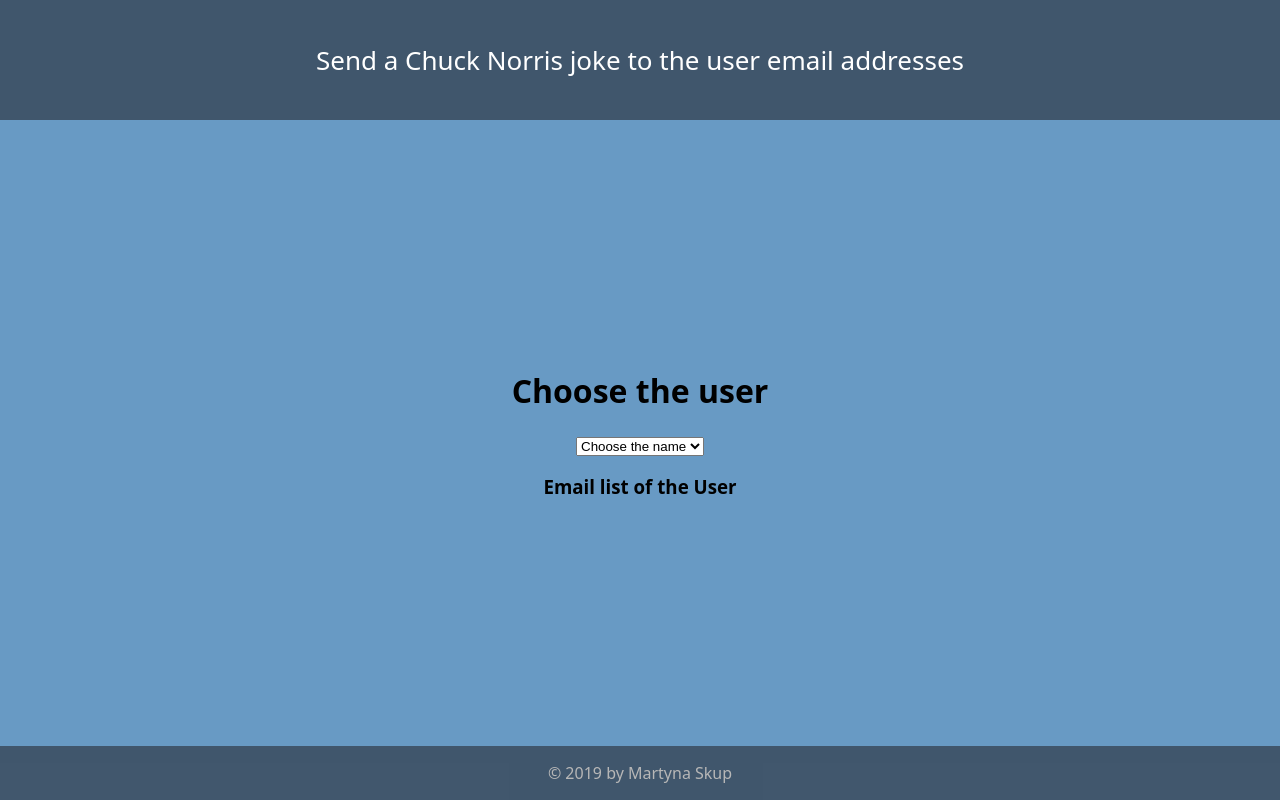
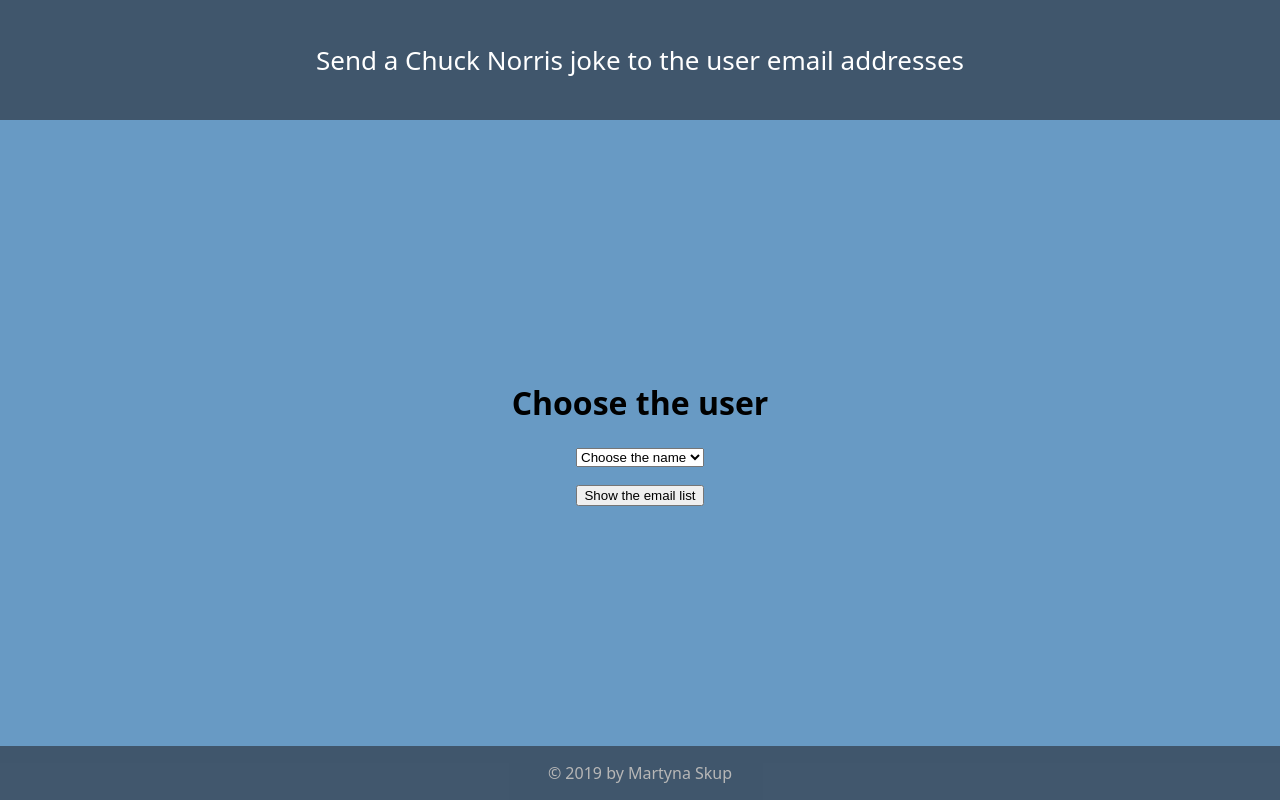
Before and after one commit to martynaskup/chuck-norris-email-jokes, a React (Create React App) app: page / in a window 1280 px wide. Built offline with nearby package versions, Linux system fonts and the light colour scheme.

Commit message:
Add email validation and hide/show email list button
1. Add RegExp with a path to validate the email addresses
2. Validate the emails of chosen user using the RegExp
3. Add a button to show or hide the email addresses of the chosen user
4. Correct the custom attribute from userId to userid

```diff
--- a/src/components/Main.js
+++ b/src/components/Main.js
@@ -8,6 +8,7 @@ const Main = () => {
   const [users, setUsers] = useState([]);
   const [userId, setUserId] = useState('');
   const [emails, setEmails] = useState([]);
+  const [showEmails, setShowEmails] = useState(false);
 
   useEffect(() => {
     setUsers(userData);
@@ -18,26 +19,31 @@ const Main = () => {
     const allEmails = emailData(id, users, userId);
     setEmails(allEmails);
   };
-
+  const handleEmailList = () => {
+    setShowEmails(!showEmails);
+  };
   return (
     <main role='main' className='App-main'>
       <h1>Choose the user</h1>
       <UserNameList users={users} handleChange={handleUserChange} />
-
       <p>
         {userId
           ? `This user has
             ${
               emails.length === 1
-                ? '1 email address'
-                : `${emails.length} email addresses`
+                ? '1 valid email address'
+                : `${emails.length} valid email addresses`
             }`
           : ''}
       </p>
 
       {/* *************show the user email list sorted by domain + email name*********** */}
-      <h3>Email list of the User</h3>
-      <EmailList emails={emails} userId={userId} />
+      <input
+        type='button'
+        value={!showEmails ? 'Show the email list' : 'Hide the email list'}
+        onClick={handleEmailList}
+      />
+      {showEmails ? <EmailList emails={emails} userId={userId} /> : null}
     </main>
   );
 };
--- a/src/components/emails/EmailList.js
+++ b/src/components/emails/EmailList.js
@@ -2,7 +2,7 @@ import React from 'react';
 
 const EmailList = ({ emails, userId }) => {
   const displayedEmails = emails.map((email, index) => (
-    <li key={index} userId={userId} style={{ display: 'block' }}>
+    <li key={index} userid={userId} style={{ display: 'block' }}>
       {email}
     </li>
   ));
--- a/src/components/emails/emailData.js
+++ b/src/components/emails/emailData.js
@@ -1,9 +1,16 @@
 const emailData = (id, users, userId) => {
   const emailList = [];
+
+  const RegExp = /^[a-zA-Z0-9!#$%&'*+/=?^_`{|}~-]+(?:\.([a-zA-Z0-9!#$%&'*+/=?^_`{|}~-]*[a-zA-Z0-9]))*[@](?:[a-zA-Z]+(?:([a-zA-Z0-9-]*[a-zA-Z0-9]))*\.)+[a-zA-Z]+(?:([a-zA-Z0-9-]*[a-zA-Z0-9]))*$/;
+
   users
     .filter(user => id === user.userId)
     .forEach(user => {
-      user.emails.map(email => emailList.push(email));
+      user.emails.forEach(email => {
+        if (RegExp.test(email)) {
+          emailList.push(email);
+        }
+      });
     });
 
   return emailList;
```
